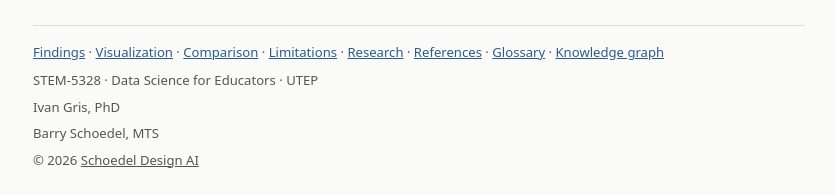
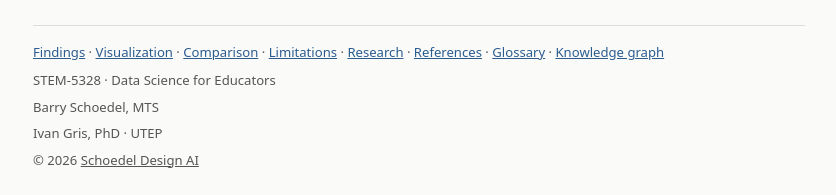
Before and after one commit to schoedel-learn/data-science-for-educators, a Gatsby site: page /glossary/ in a window 1280 px wide. Shown: the part 10402-10597 px from the top of the page, without its empty margins (221-1057 px from the left). Built offline with nearby package versions, Linux system fonts and the light colour scheme; Gatsby itself is replaced by a stand-in of ours.

Commit message:
Footer: reorder author above professor, move UTEP to professor line

```diff
--- a/src/components/layout.js
+++ b/src/components/layout.js
@@ -54,9 +54,9 @@ export default function Layout({ children, title, description, wide }) {
         <p className="footer-nav">
           <a href="/findings/">Findings</a> · <a href="/visualization/">Visualization</a> · <a href="/comparison/">Comparison</a> · <a href="/limitations/">Limitations</a> · <a href="/research/">Research</a> · <a href="/references/">References</a> · <a href="/glossary/">Glossary</a> · <a href="/graph/">Knowledge graph</a>
         </p>
-        <p className="footer-meta">STEM-5328 · Data Science for Educators · UTEP</p>
-        <p className="footer-professor">Ivan Gris, PhD</p>
+        <p className="footer-meta">STEM-5328 · Data Science for Educators</p>
         <p className="footer-author">Barry Schoedel, MTS</p>
+        <p className="footer-professor">Ivan Gris, PhD · UTEP</p>
         <p className="footer-credit">© 2026 <a href="https://schoedeldesign.ai" rel="noopener">Schoedel Design AI</a></p>
       </footer>
       {expandedImage && (
```
